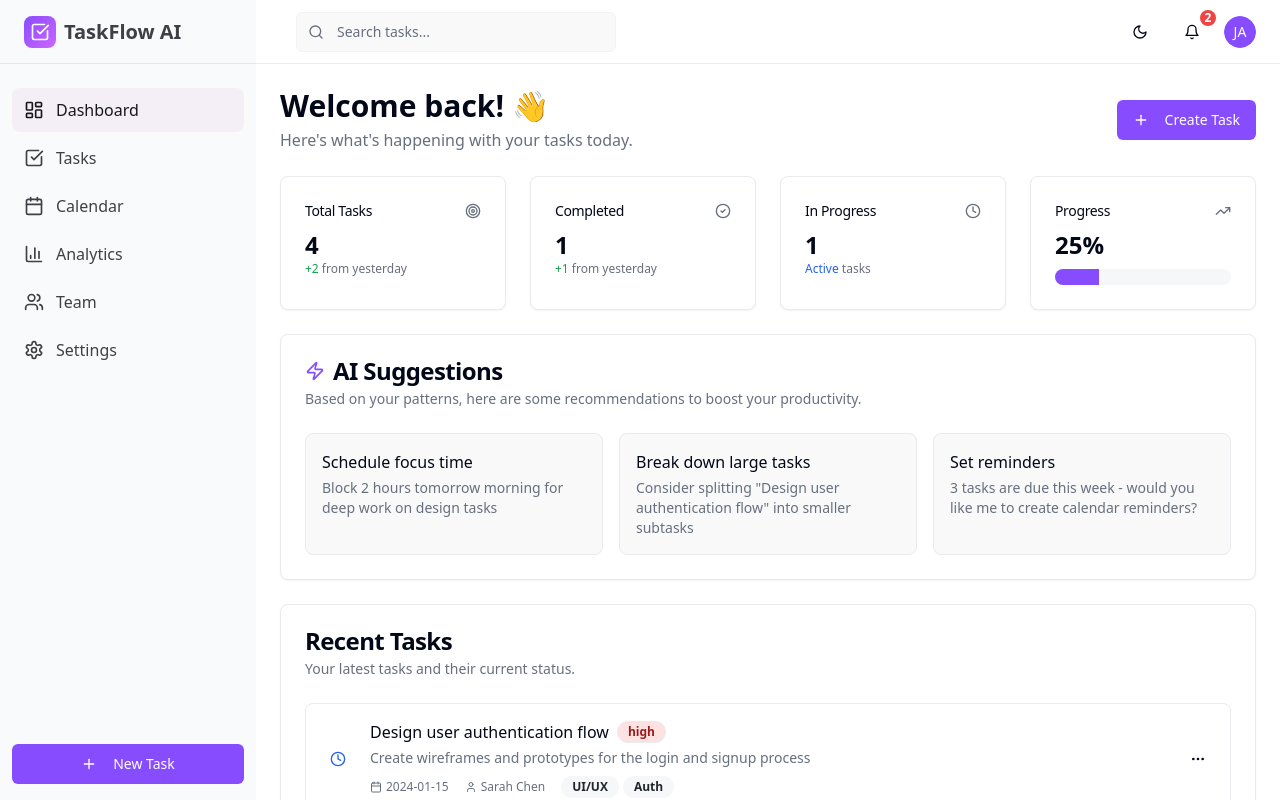
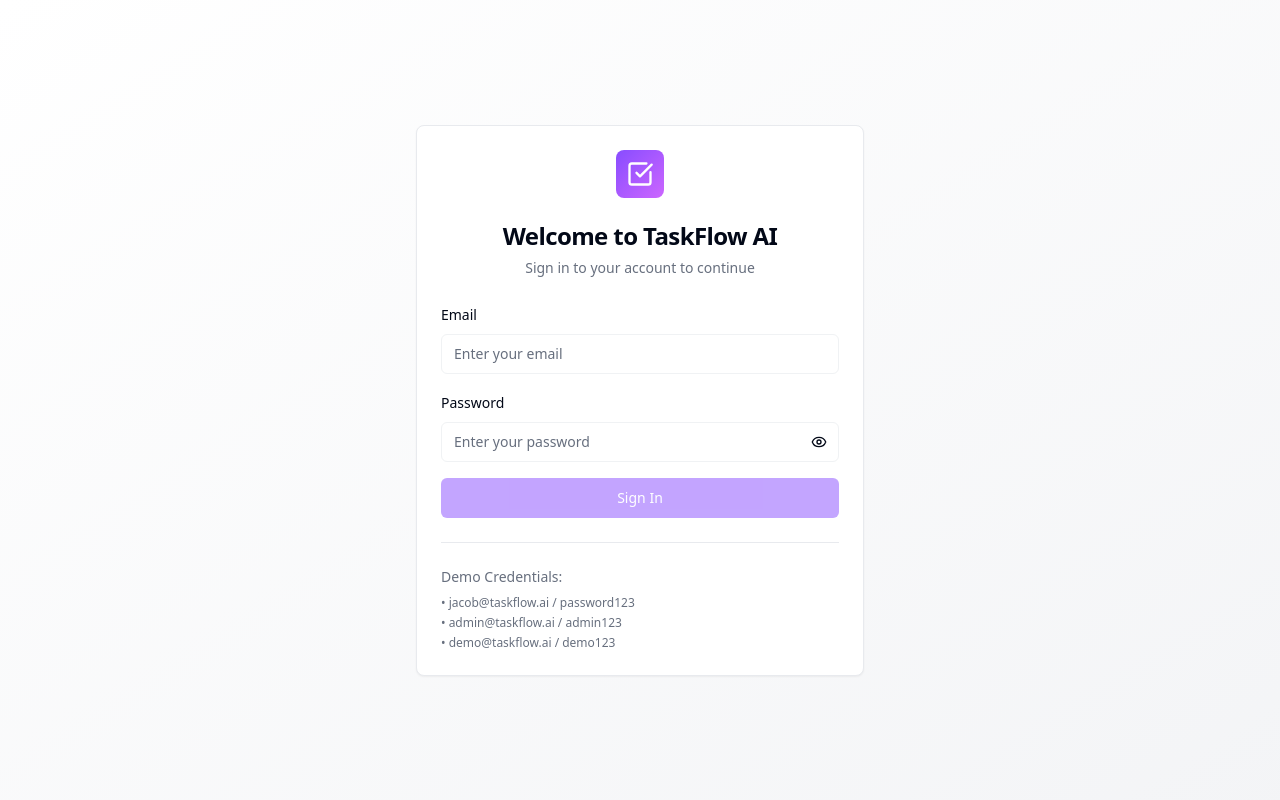
Before and after one commit to iam-Jacoby/TaskFlow-AI, a React (Vite) app: page / in a window 1280 px wide. Shown: the top 800 px of the page. Built offline with nearby package versions, Linux system fonts and the light colour scheme.

Commit message:
Wrap App with AuthProvider and ProtectedRoute
cgen-5a61af56b881444b872959e986ebe37f

```diff
--- a/client/App.tsx
+++ b/client/App.tsx
@@ -22,8 +22,10 @@ const queryClient = new QueryClient();
 function App() {
   return (
     <QueryClientProvider client={queryClient}>
+      <AuthProvider>
         <BrowserRouter>
           <TooltipProvider>
+            <ProtectedRoute>
               <Routes>
                 <Route path="/" element={<Index />} />
                 <Route path="/tasks" element={<Tasks />} />
@@ -33,10 +35,12 @@ function App() {
                 <Route path="/settings" element={<Settings />} />
                 <Route path="*" element={<NotFound />} />
               </Routes>
+            </ProtectedRoute>
             <Toaster />
             <Sonner />
           </TooltipProvider>
         </BrowserRouter>
+      </AuthProvider>
     </QueryClientProvider>
   );
 }
```
Lines whose indentation alone changed are shown as unchanged.
